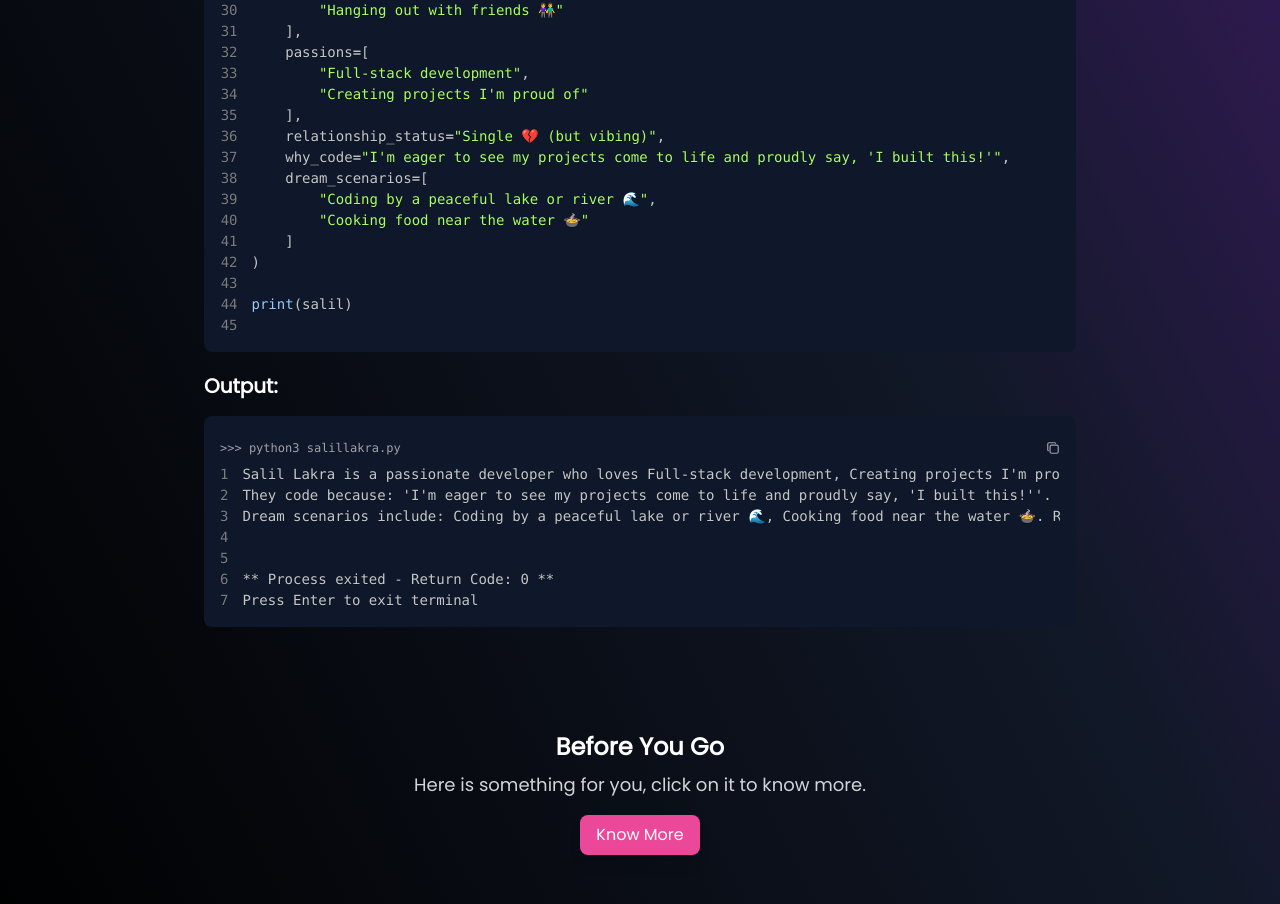
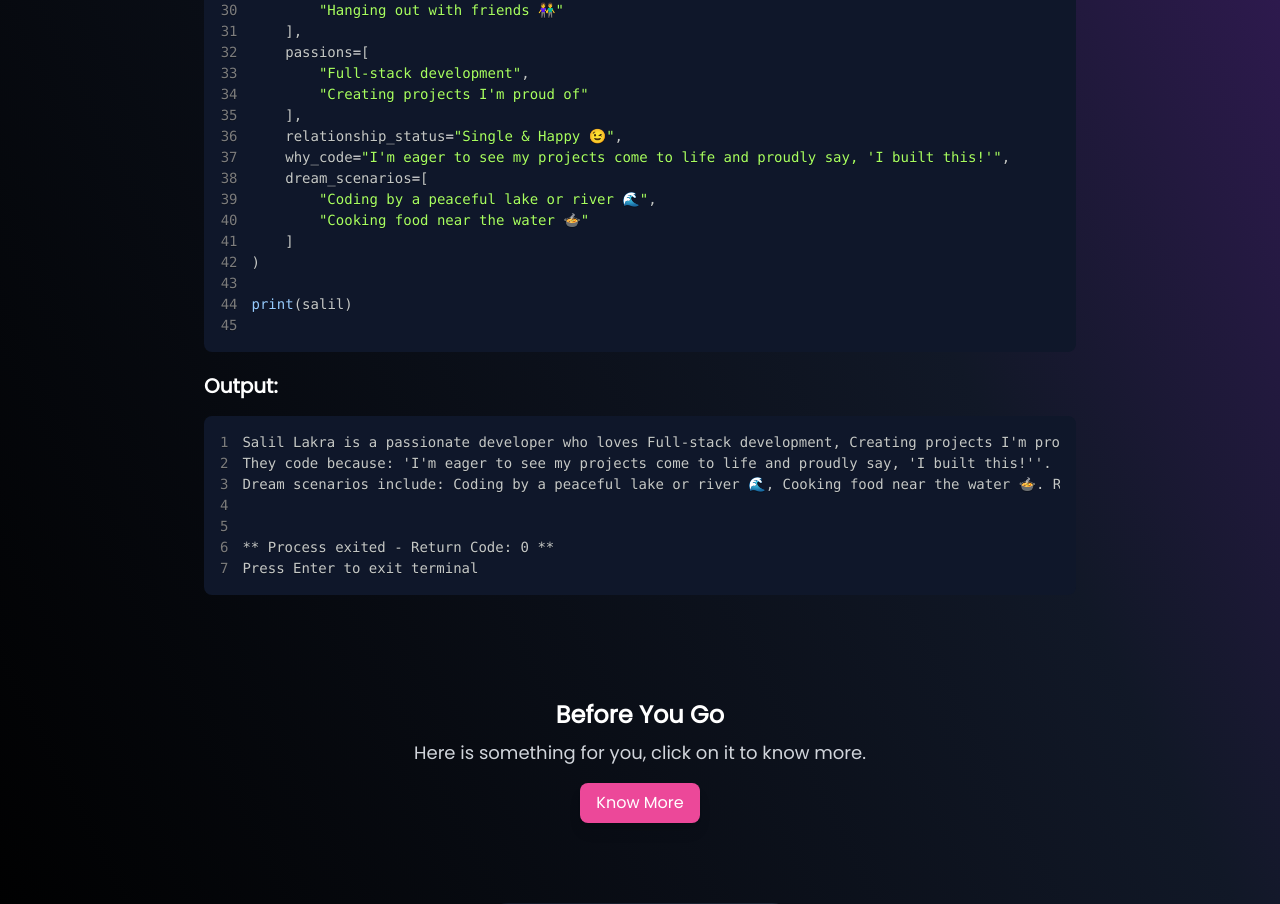
Before and after one commit to salillakra/portfolio, a Next.js app: page / in a window 1280 px wide. Shown: the part 1499-2403 px from the top of the page. Built offline with nearby package versions, Linux system fonts and the light colour scheme.

Commit message:
Update portfolio title and enhance personal description; modify relationship status and output formatting in InfoCode component

```diff
--- a/src/app/layout.jsx
+++ b/src/app/layout.jsx
@@ -10,7 +10,7 @@ const font = Poppins({
 });
 
 export const metadata = {
-  title: "Salil Lakra - Portfolio",
+  title: "Salil Lakra | Full Stack Developer Portfolio - Projects, Skills & Expertise",
   description:
     "Explore the personal portfolio of Salil Lakra, a Full Stack Developer specializing in modern web frameworks, and scalable applications. Check out his projects, skills, and more.",
   keywords: "Salil Lakra, Full Stack Developer, web development, portfolio, projects, skills",
@@ -36,7 +36,6 @@ export default function RootLayout({ children }) {
   return (
     <html lang="en" suppressHydrationWarning>
       <head>
-        <title>{metadata.title}</title>
         <meta name="description" content={metadata.description} />
         <meta name="keywords" content={metadata.keywords} />
         <meta name="author" content={metadata.author} />
@@ -61,7 +60,7 @@ export default function RootLayout({ children }) {
           defaultTheme="dark"
           enableSystem
           disableTransitionOnChange
-        ></ThemeProvider>
+        />
         {children}
       </body>
     </html>
--- a/src/components/ui/InfoCode.jsx
+++ b/src/components/ui/InfoCode.jsx
@@ -38,7 +38,7 @@ salil: Developer = Developer(
         "Full-stack development",
         "Creating projects I'm proud of"
     ],
-    relationship_status="Single 💔 (but vibing)",
+    relationship_status="Single & Happy 😉",
     why_code="I'm eager to see my projects come to life and proudly say, 'I built this!'",
     dream_scenarios=[
         "Coding by a peaceful lake or river 🌊",
@@ -51,7 +51,7 @@ print(salil)
 
     const output = `Salil Lakra is a passionate developer who loves Full-stack development, Creating projects I'm proud of. Their hobbies include Singing 🎤, Dancing 💃, Acting 🎭, Cooking 🍳, Coding 💻, Hanging out with friends 👫.
 They code because: 'I'm eager to see my projects come to life and proudly say, 'I built this!''.
-Dream scenarios include: Coding by a peaceful lake or river 🌊, Cooking food near the water 🍲. Relationship status? Single 💔 (but vibing).
+Dream scenarios include: Coding by a peaceful lake or river 🌊, Cooking food near the water 🍲. Relationship status? Single & Happy 😉..
 
 
 ** Process exited - Return Code: 0 **
@@ -62,7 +62,7 @@ Press Enter to exit terminal`;
 
             {/* output */}
             <h2 className="text-xl mt-5 font-bold my-4">Output:</h2>
-            <CodeBlock language={"text"} filename={" >>> python3 salillakra.py"} code={output} />
+            <CodeBlock language={"text"} filename={""} code={output} />
         </div>
     );
 }
```
